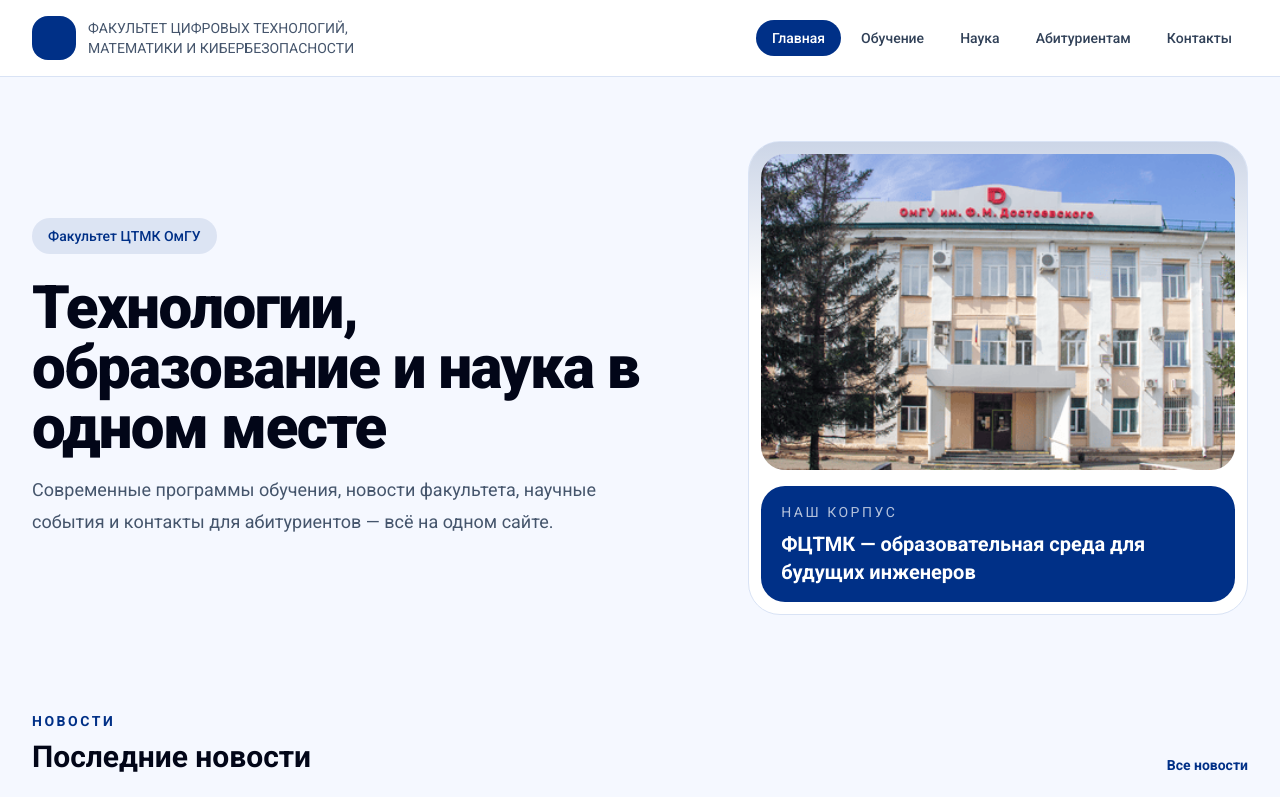
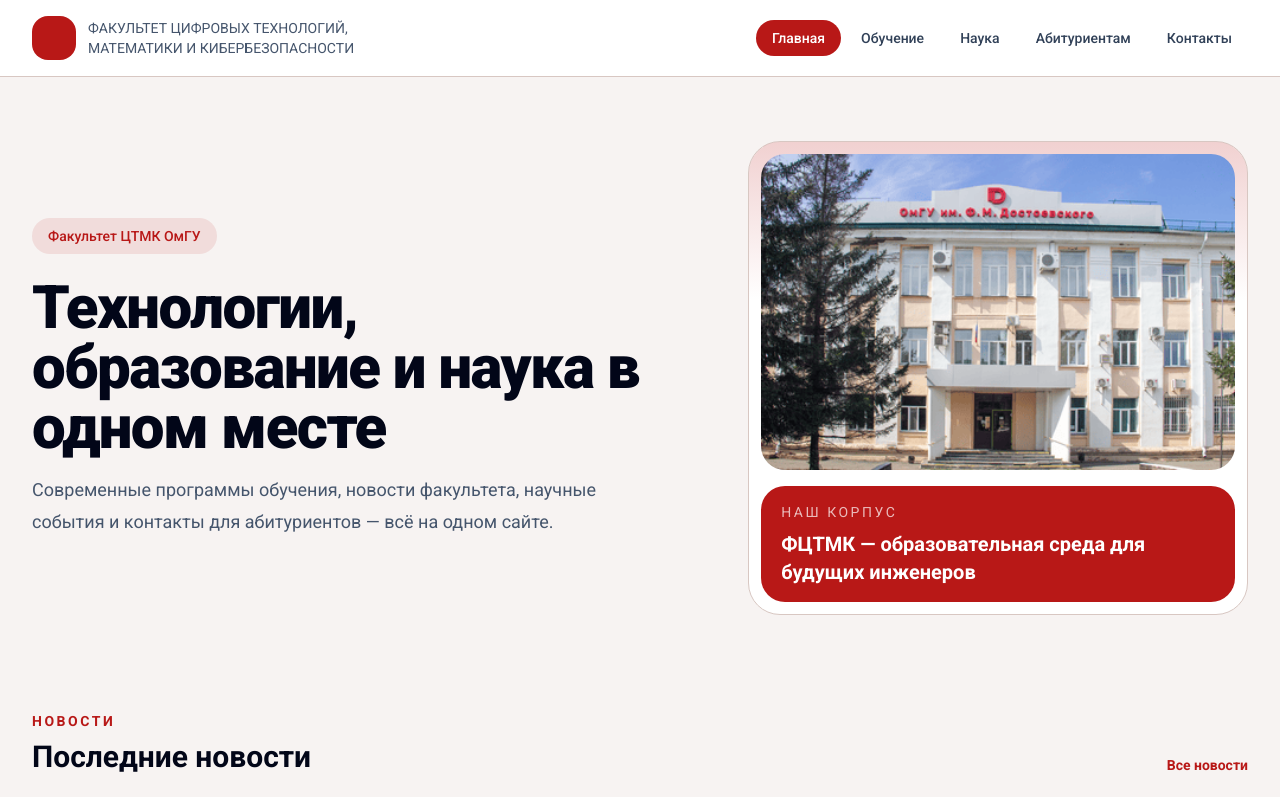
Before and after one commit to afghantech/fctk-website, a Next.js app: page / in a window 1280 px wide. Shown: the top 797 px of the page. Built offline with nearby package versions, Linux system fonts and the light colour scheme.

Commit message:
Обновлён стиль: цвета ОмГУ

```diff
--- a/app/globals.css
+++ b/app/globals.css
@@ -1,12 +1,14 @@
 @import "tailwindcss";
 
 @theme {
-  --color-omsu-blue: #003087;
-  --color-omsu-blue-dark: #001d52;
-  --color-page: #f5f8ff;
+  --color-omsu-blue: #b81817;
+  --color-omsu-blue-dark: #e74613;
+  --color-omsu-black: #1d1d1b;
+  --color-omsu-gray: #898989;
+  --color-page: #f7f3f2;
   --color-surface: #ffffff;
-  --color-muted: #6b7a99;
-  --color-border: #d9e3f5;
+  --color-muted: #898989;
+  --color-border: #d8c7c2;
 }
 
 html {
@@ -15,12 +17,12 @@
 
 body {
   background: var(--color-page);
-  color: #0f172a;
+  color: var(--color-omsu-black);
   font-family: var(--font-roboto), system-ui, sans-serif;
 }
 
 ::selection {
-  background: rgba(0, 48, 135, 0.2);
+  background: rgba(184, 24, 23, 0.2);
 }
 
 @layer base {
```
